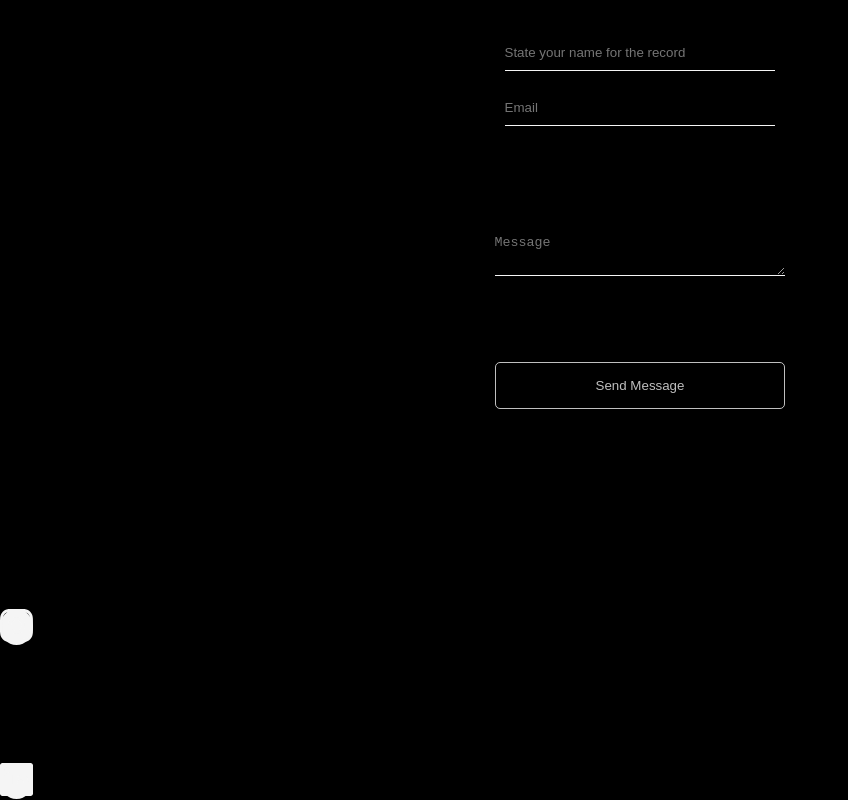
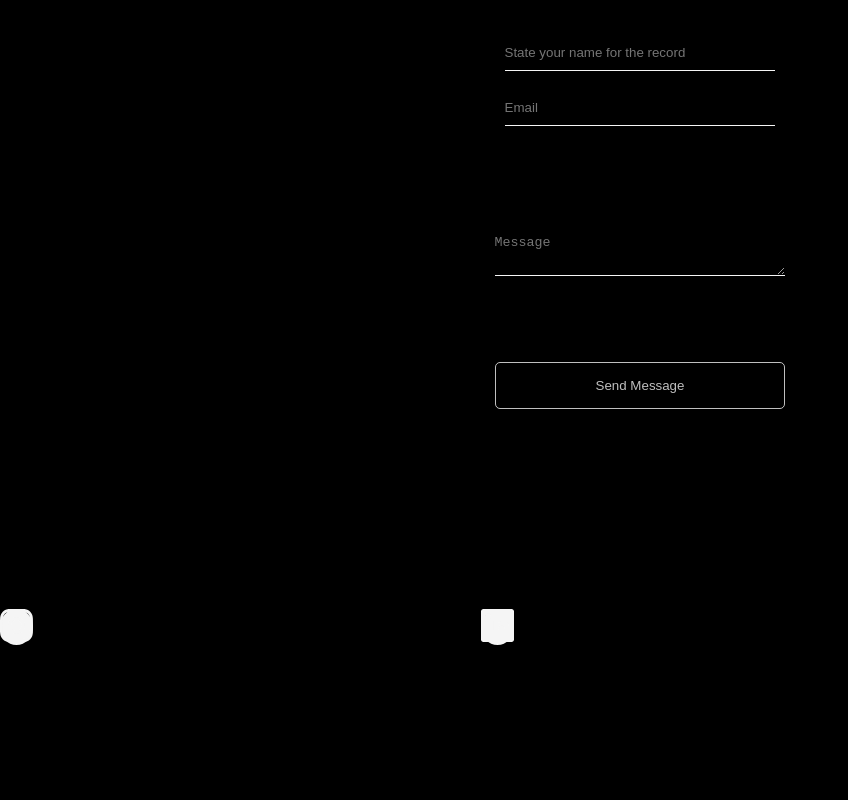
Before and after one commit to CB-Straub/folio-app, a React (Create React App) app: page /contact in a window 1280 px wide. Shown: the part 441-1241 px from the top of the page, without its empty margins (0-848 px from the left). After the commit the page ends 1103 px from the top, so only its background shows below. Built offline with nearby package versions, Linux system fonts and the light colour scheme; a web font is replaced by a local one.

Commit message:
.footer readded

```diff
--- a/src/components/Footer.css
+++ b/src/components/Footer.css
@@ -1,6 +1,6 @@
-/* .footer {
+.footer {
     display: flex;
-    height: 50px;
+    /* height: 50px;
     width: 100%;
     justify-content: space-evenly;
     align-items: center;
@@ -8,8 +8,8 @@
     border-top: 1px solid whitesmoke;
     opacity:0.6;
     position:fixed;
-    background:black
-} */
+    background:black */
+}
 .footer__icon{
     font-size: 33px;
     color: whitesmoke;
```
